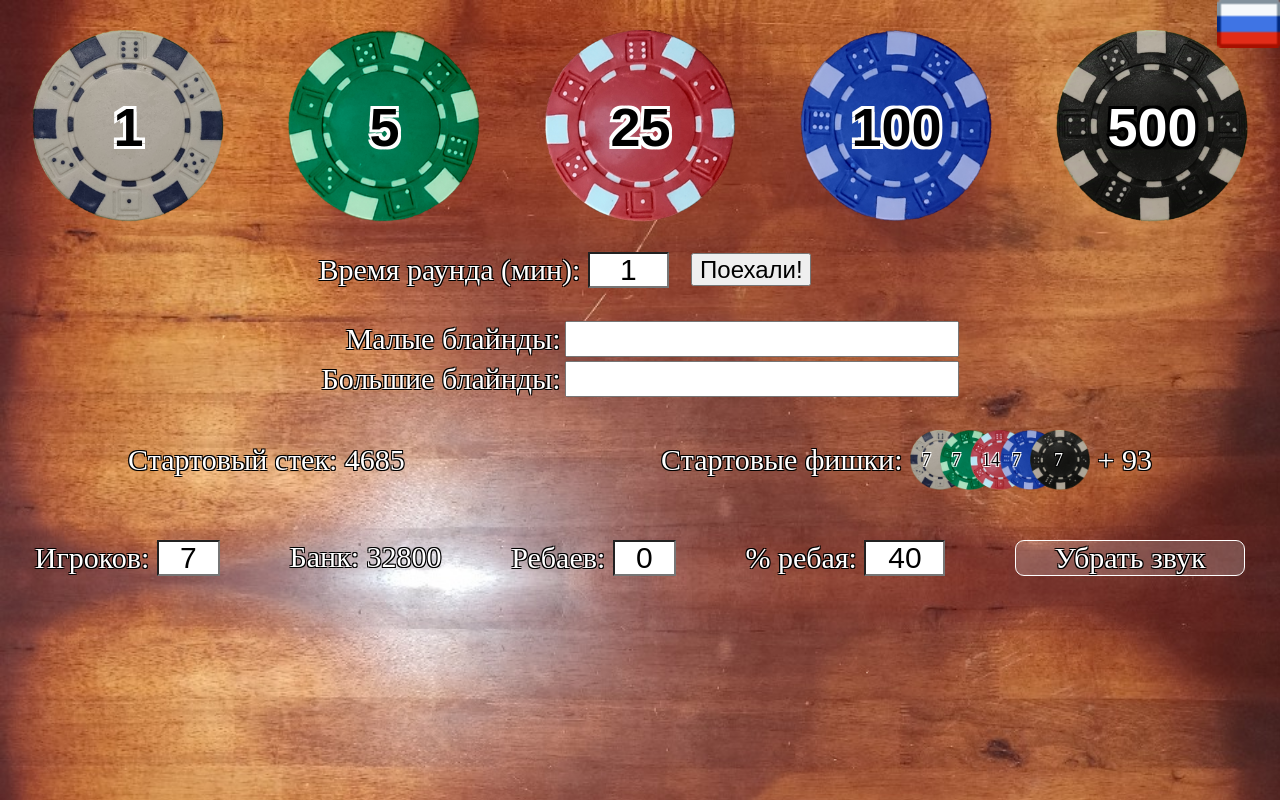
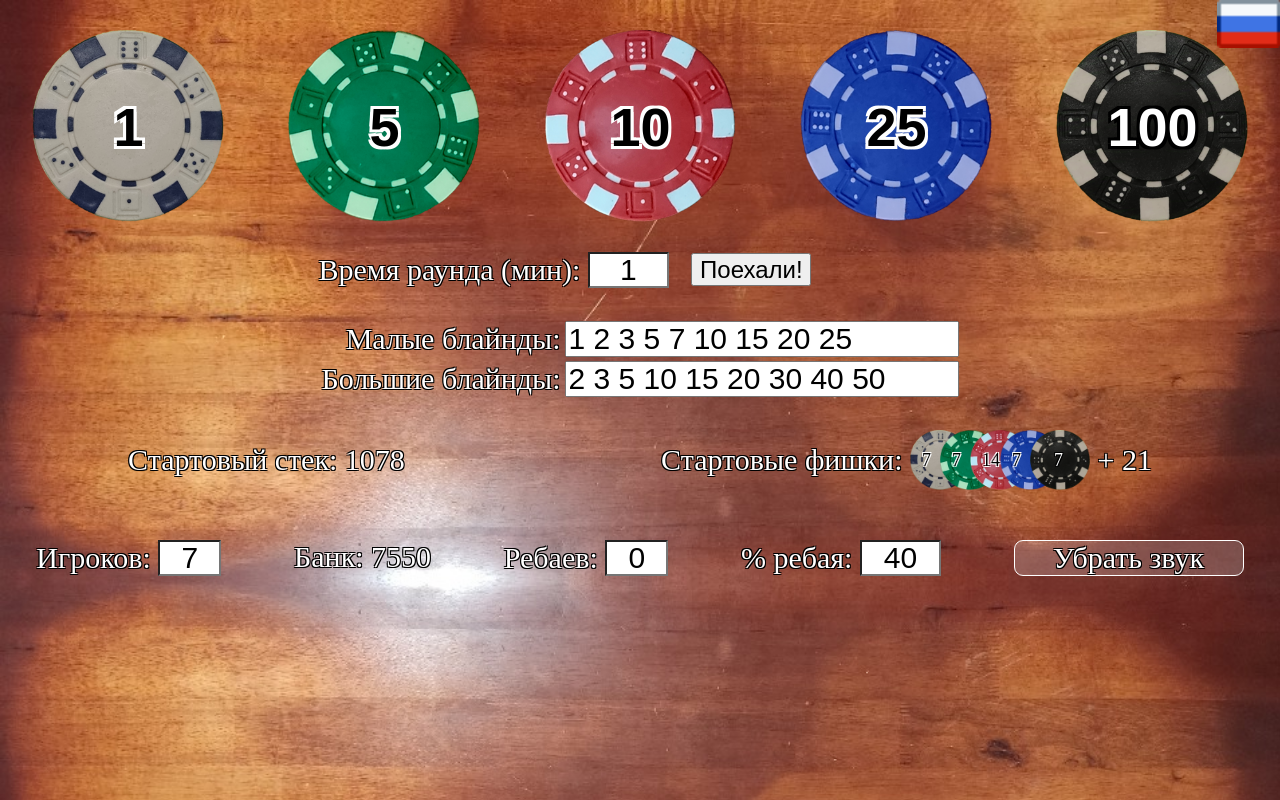
Before and after one commit to RomanSergeev/poker-assistant, a plain HTML site: page Index.html in a window 1280 px wide. Drawn offline with Linux system fonts and the light colour scheme.

Commit message:
Updated defaults

```diff
--- a/Index.html
+++ b/Index.html
@@ -15,9 +15,9 @@
 <div id="imgHolder">
 	<div><img/><input id="chip1" type="number" min="0" step="1" value="1"   class="shade"/></div>
 	<div><img/><input id="chip2" type="number" min="0" step="1" value="5"   class="shade"/></div>
-	<div><img/><input id="chip3" type="number" min="0" step="1" value="25"  class="shade"/></div>
-	<div><img/><input id="chip4" type="number" min="0" step="1" value="100" class="shade"/></div>
-	<div><img/><input id="chip5" type="number" min="0" step="1" value="500" class="white"/></div>
+	<div><img/><input id="chip3" type="number" min="0" step="1" value="10"  class="shade"/></div>
+	<div><img/><input id="chip4" type="number" min="0" step="1" value="25"  class="shade"/></div>
+	<div><img/><input id="chip5" type="number" min="0" step="1" value="100" class="white"/></div>
 </div>
 <div id="timerHolder">
 	<div id="timerSetup">
@@ -25,8 +25,8 @@
 		<input type="number" id="timerMins" min="10" max="90" value="1" />
 		<button id="start"></button>
 		<table id="blindInputs"><tbody>
-			<tr><td><label id="labelSB" for="inputSB"></label></td><td><input id="inputSB" type="text" /></td></tr>
-			<tr><td><label id="labelBB" for="inputBB"></label></td><td><input id="inputBB" type="text" /></td></tr>
+			<tr><td><label id="labelSB" for="inputSB"></label></td><td><input id="inputSB" type="text" value="1 2 3 5 7 10 15 20 25"/></td></tr>
+			<tr><td><label id="labelBB" for="inputBB"></label></td><td><input id="inputBB" type="text" value="2 3 5 10 15 20 30 40 50"/></td></tr>
 		</tbody></table>
 	</div>
 	<div id="timerMain">
```
